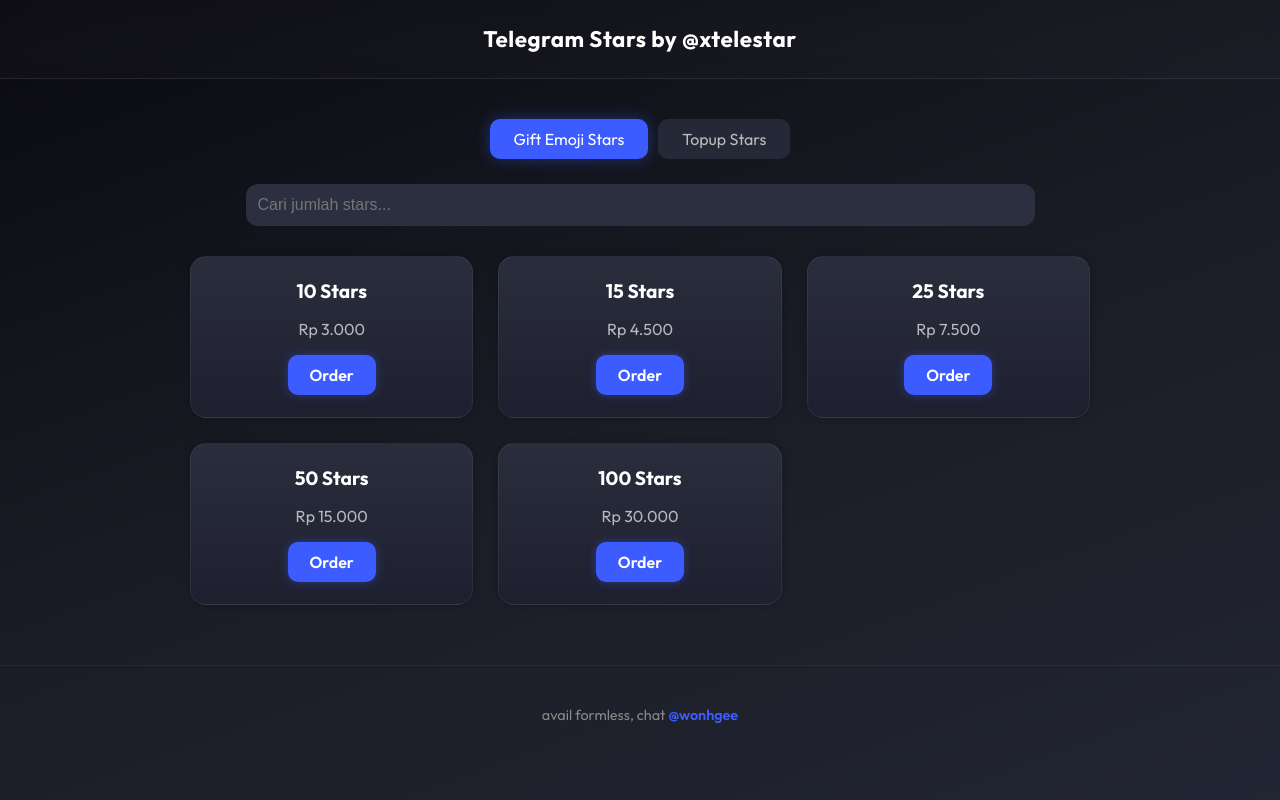
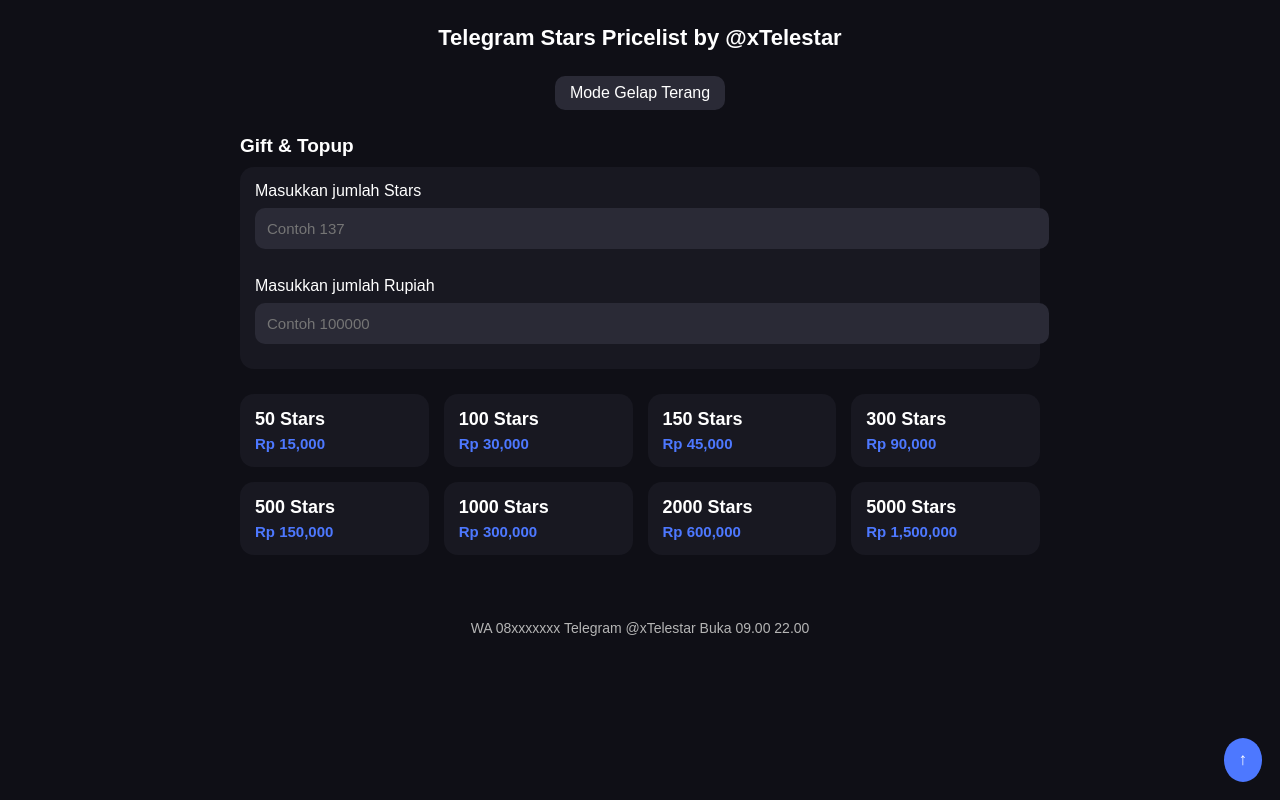
Before and after one commit to ricvess/xtelestars, a plain HTML site: page xtelestar.html in a window 1280 px wide. Drawn offline with Linux system fonts and the light colour scheme.

Commit message:
index.html

```diff
--- a/xtelestar.html
+++ b/xtelestar.html
@@ -1,250 +1,276 @@
 <!DOCTYPE html>
 <html lang="id">
 <head>
-  <meta charset="UTF-8" />
-  <meta name="viewport" content="width=device-width, initial-scale=1.0" />
-  <title>Xtelestar | Telegram Stars</title>
-  <link href="https://fonts.googleapis.com/css2?family=Outfit:wght@400;600;700&display=swap" rel="stylesheet">
-  <style>
+<meta charset="UTF-8">
+<meta name="viewport" content="width=device-width, initial-scale=1">
+<title>Telegram Stars Pricelist by @xTelestar</title>
+
+<style>
+    :root {
+        --bg: #0f0f16;
+        --card: #181821;
+        --text: #ffffff;
+        --sub: #b5b5b5;
+        --blue: #4d78ff;
+        --accent: #2a2a36;
+    }
+
+    body.light {
+        --bg: #f4f6ff;
+        --card: #ffffff;
+        --text: #1a1a1a;
+        --sub: #555555;
+        --accent: #e3e6f6;
+    }
+
     body {
-      font-family: 'Outfit', sans-serif;
-      background: linear-gradient(160deg, #0a0a10, #1a1c25, #222533);
-      color: white;
-      margin: 0;
-      padding: 0;
-      min-height: 100vh;
+        margin: 0;
+        font-family: Arial;
+        background: var(--bg);
+        color: var(--text);
+        transition: 0.3s;
     }
 
     header {
-      text-align: center;
-      padding: 25px 0;
-      font-weight: 700;
-      font-size: 1.4rem;
-      letter-spacing: 0.5px;
-      background: rgba(255,255,255,0.02);
-      border-bottom: 1px solid rgba(255,255,255,0.08);
-      backdrop-filter: blur(10px);
+        text-align: center;
+        padding: 25px 15px;
+        font-size: 22px;
+        font-weight: bold;
+        color: var(--text);
+    }
+
+    .toggle-box {
+        display: flex;
+        justify-content: center;
+        margin-bottom: 20px;
+    }
+
+    .toggle-btn {
+        padding: 8px 15px;
+        background: var(--accent);
+        color: var(--text);
+        border-radius: 10px;
+        cursor: pointer;
     }
 
     .container {
-      max-width: 900px;
-      margin: 40px auto;
-      padding: 0 20px;
+        width: 92%;
+        max-width: 800px;
+        margin: auto;
     }
 
-    .tabs {
-      display: flex;
-      justify-content: center;
-      margin-bottom: 25px;
-      gap: 10px;
+    .section-title {
+        font-size: 19px;
+        margin: 25px 0 10px;
+        font-weight: bold;
+        color: var(--text);
     }
 
-    .tab {
-      background: #252836;
-      color: #bbb;
-      padding: 10px 24px;
-      cursor: pointer;
-      border-radius: 10px;
-      border: none;
-      transition: 0.3s;
-      font-weight: 500;
+    .calc-box {
+        background: var(--card);
+        padding: 15px;
+        border-radius: 14px;
+        margin-bottom: 25px;
     }
 
-    .tab:hover {
-      background: #32364a;
+    input {
+        width: 100%;
+        padding: 12px;
+        border-radius: 10px;
+        border: none;
+        font-size: 15px;
+        margin-top: 8px;
+        background: var(--accent);
+        color: var(--text);
     }
 
-    .tab.active {
-      background: #3d5cff;
-      color: white;
-      box-shadow: 0 0 15px rgba(61, 92, 255, 0.4);
+    .result {
+        margin-top: 10px;
+        font-size: 16px;
+        color: var(--blue);
+        font-weight: bold;
     }
 
-    .search-box {
-      text-align: center;
-      margin-bottom: 30px;
-    }
-
-    .search-box input {
-      width: 85%;
-      padding: 12px;
-      border-radius: 12px;
-      border: none;
-      outline: none;
-      font-size: 1rem;
-      background: #2c2f3f;
-      color: white;
-      transition: 0.3s;
-    }
-
-    .search-box input:focus {
-      background: #343850;
-      box-shadow: 0 0 10px rgba(61, 92, 255, 0.3);
-    }
-
-    .product-list {
-      display: grid;
-      grid-template-columns: repeat(auto-fit, minmax(230px, 1fr));
-      gap: 25px;
-      animation: fadeIn 0.4s ease;
-    }
-
-    @keyframes fadeIn {
-      from { opacity: 0; transform: translateY(10px); }
-      to { opacity: 1; transform: translateY(0); }
+    .grid {
+        display: grid;
+        grid-template-columns: repeat(auto-fit, minmax(160px, 1fr));
+        gap: 15px;
     }
 
     .card {
-      background: linear-gradient(180deg, #2a2d3b, #1e2030);
-      padding: 22px;
-      border-radius: 16px;
-      text-align: center;
-      border: 1px solid rgba(255,255,255,0.06);
-      transition: 0.3s;
-      box-shadow: 0 0 8px rgba(0,0,0,0.2);
+        background: var(--card);
+        padding: 15px;
+        border-radius: 14px;
+        cursor: pointer;
+        transition: 0.2s;
+    }
+    .card:hover {
+        transform: scale(1.04);
     }
 
-    .card:hover {
-      transform: translateY(-6px);
-      box-shadow: 0 0 15px rgba(61, 92, 255, 0.3);
+    .stars {
+        font-size: 18px;
+        font-weight: bold;
+        margin-bottom: 5px;
+        color: var(--text);
     }
 
-    .card h3 {
-      margin: 0 0 8px 0;
-      font-size: 1.2rem;
-      color: #fff;
+    .price {
+        font-size: 15px;
+        color: var(--blue);
+        font-weight: bold;
     }
 
-    .card p {
-      color: #b6b8c4;
-      margin-bottom: 16px;
+    .popup {
+        position: fixed;
+        top: 0;
+        left: 0;
+        right: 0;
+        bottom: 0;
+        background: rgba(0,0,0,0.55);
+        display: none;
+        justify-content: center;
+        align-items: center;
     }
 
-    .order-btn {
-      display: inline-block;
-      background: #3d5cff;
-      color: white;
-      padding: 10px 22px;
-      border-radius: 10px;
-      text-decoration: none;
-      font-weight: 600;
-      transition: 0.3s;
-      box-shadow: 0 0 10px rgba(61, 92, 255, 0.4);
+    .popup-box {
+        background: var(--card);
+        padding: 20px;
+        width: 85%;
+        max-width: 330px;
+        border-radius: 14px;
+        text-align: center;
     }
 
-    .order-btn:hover {
-      background: #5672ff;
-      box-shadow: 0 0 18px rgba(61, 92, 255, 0.6);
+    .close {
+        margin-top: 15px;
+        padding: 10px 15px;
+        background: var(--accent);
+        border-radius: 10px;
+        cursor: pointer;
     }
 
     footer {
-      text-align: center;
-      color: #888;
-      font-size: 0.9rem;
-      padding: 40px 0;
-      border-top: 1px solid rgba(255,255,255,0.05);
-      margin-top: 60px;
+        text-align: center;
+        padding: 25px;
+        margin-top: 40px;
+        font-size: 14px;
+        color: var(--sub);
     }
 
-    footer a {
-      color: #3d5cff;
-      text-decoration: none;
-      font-weight: 600;
+    .scroll-top {
+        position: fixed;
+        right: 18px;
+        bottom: 18px;
+        padding: 12px 15px;
+        background: var(--blue);
+        color: white;
+        border-radius: 50%;
+        cursor: pointer;
+        font-size: 17px;
     }
+</style>
 
-    footer a:hover {
-      color: #5672ff;
-    }
-  </style>
 </head>
 <body>
-  <header>Telegram Stars by @xtelestar</header>
 
-  <div class="container">
-    <div class="tabs">
-      <div class="tab active" id="gift-tab">Gift Emoji Stars</div>
-      <div class="tab" id="topup-tab">Topup Stars</div>
+<header>Telegram Stars Pricelist by @xTelestar</header>
+
+<div class="toggle-box">
+    <div class="toggle-btn" onclick="toggleMode()">Mode Gelap Terang</div>
+</div>
+
+<div class="container">
+
+    <div class="section-title">Gift & Topup</div>
+
+    <div class="calc-box">
+        <label>Masukkan jumlah Stars</label>
+        <input id="inputStars" type="number" placeholder="Contoh 137" oninput="hitung()">
+        <div class="result" id="resultBox"></div>
+
+        <br>
+        <label>Masukkan jumlah Rupiah</label>
+        <input id="inputRupiah" type="number" placeholder="Contoh 100000" oninput="konversi()">
+        <div class="result" id="resultStars"></div>
     </div>
 
-    <div class="search-box">
-      <input type="text" id="searchInput" placeholder="Cari jumlah stars...">
+    <div class="grid" id="cards"></div>
+
+</div>
+
+<div class="popup" id="popup">
+    <div class="popup-box">
+        <div id="popupTitle" class="stars"></div>
+        <div id="popupPrice" class="price"></div>
+        <div class="close" onclick="tutup()">Tutup</div>
     </div>
+</div>
 
-    <div id="gift-list" class="product-list"></div>
-    <div id="topup-list" class="product-list" style="display:none;"></div>
-  </div>
+<div class="scroll-top" onclick="scrollToTop()">↑</div>
 
-  <footer>avail formless, chat <a href="https://t.me/wonhgee">@wonhgee</a></footer>
+<footer>
+    WA 08xxxxxxx  Telegram @xTelestar  Buka 09.00 22.00
+</footer>
 
-  <script>
-    const giftData = [
-      { name: "10 Stars", price: "3.000" },
-      { name: "15 Stars", price: "4.500" },
-      { name: "25 Stars", price: "7.500" },
-      { name: "50 Stars", price: "15.000" },
-      { name: "100 Stars", price: "30.000" },
-    ];
+<script>
+const daftar = [50, 100, 150, 300, 500, 1000, 2000, 5000];
+const hargaPerStar = 300;
 
-    const topupData = [
-      { name: "50 Stars", price: "15.000" },
-      { name: "75 Stars", price: "23.000" },
-      { name: "100 Stars", price: "30.000" },
-      { name: "150 Stars", price: "45.000" },
-      { name: "200 Stars", price: "60.000" },
-      { name: "250 Stars", price: "70.000" },
-      { name: "350 Stars", price: "95.000" },
-      { name: "500 Stars", price: "135.000" },
-      { name: "705 Stars", price: "202.000" },
-      { name: "1000 Stars", price: "270.000" },
-    ];
+function tampil() {
+    const grid = document.getElementById("cards");
+    daftar.forEach(star => {
+        const harga = star * hargaPerStar;
+        const div = document.createElement("div");
+        div.className = "card";
+        div.onclick = () => bukaPopup(star, harga);
+        div.innerHTML = `
+            <div class="stars">${star} Stars</div>
+            <div class="price">Rp ${harga.toLocaleString()}</div>
+        `;
+        grid.appendChild(div);
+    });
+}
+tampil();
 
-    const giftList = document.getElementById("gift-list");
-    const topupList = document.getElementById("topup-list");
-    const searchInput = document.getElementById("searchInput");
+function hitung() {
+    let val = document.getElementById("inputStars").value;
+    if (!val) {
+        document.getElementById("resultBox").innerHTML = "";
+        return;
+    }
+    let total = val * hargaPerStar;
+    document.getElementById("resultBox").innerHTML = "Total Rp " + total.toLocaleString();
+}
 
-    function renderProducts(list, data) {
-      list.innerHTML = "";
-      data.forEach(item => {
-        const card = document.createElement("div");
-        card.classList.add("card");
-        card.innerHTML = `
-          <h3>${item.name}</h3>
-          <p>Rp ${item.price}</p>
-          <a href="https://t.me/wonhgee" class="order-btn">Order</a>
-        `;
-        list.appendChild(card);
-      });
+function konversi() {
+    let val = document.getElementById("inputRupiah").value;
+    if (!val) {
+        document.getElementById("resultStars").innerHTML = "";
+        return;
     }
+    let dpt = Math.floor(val / hargaPerStar);
+    document.getElementById("resultStars").innerHTML = dpt + " Stars";
+}
 
-    renderProducts(giftList, giftData);
-    renderProducts(topupList, topupData);
+function bukaPopup(stars, harga) {
+    document.getElementById("popupTitle").innerHTML = stars + " Stars";
+    document.getElementById("popupPrice").innerHTML = "Rp " + harga.toLocaleString();
+    document.getElementById("popup").style.display = "flex";
+}
 
-    const giftTab = document.getElementById("gift-tab");
-    const topupTab = document.getElementById("topup-tab");
+function tutup() {
+    document.getElementById("popup").style.display = "none";
+}
 
-    giftTab.addEventListener("click", () => {
-      giftTab.classList.add("active");
-      topupTab.classList.remove("active");
-      giftList.style.display = "grid";
-      topupList.style.display = "none";
-      searchInput.value = "";
-    });
+function toggleMode() {
+    document.body.classList.toggle("light");
+}
 
-    topupTab.addEventListener("click", () => {
-      topupTab.classList.add("active");
-      giftTab.classList.remove("active");
-      topupList.style.display = "grid";
-      giftList.style.display = "none";
-      searchInput.value = "";
-    });
+function scrollToTop() {
+    window.scrollTo({ top: 0, behavior: "smooth" });
+}
+</script>
 
-    searchInput.addEventListener("input", () => {
-      const query = searchInput.value.toLowerCase();
-      const activeList = giftTab.classList.contains("active") ? giftData : topupData;
-      const filtered = activeList.filter(item => item.name.toLowerCase().includes(query));
-      const targetList = giftTab.classList.contains("active") ? giftList : topupList;
-      renderProducts(targetList, filtered);
-    });
-  </script>
 </body>
 </html>
```
